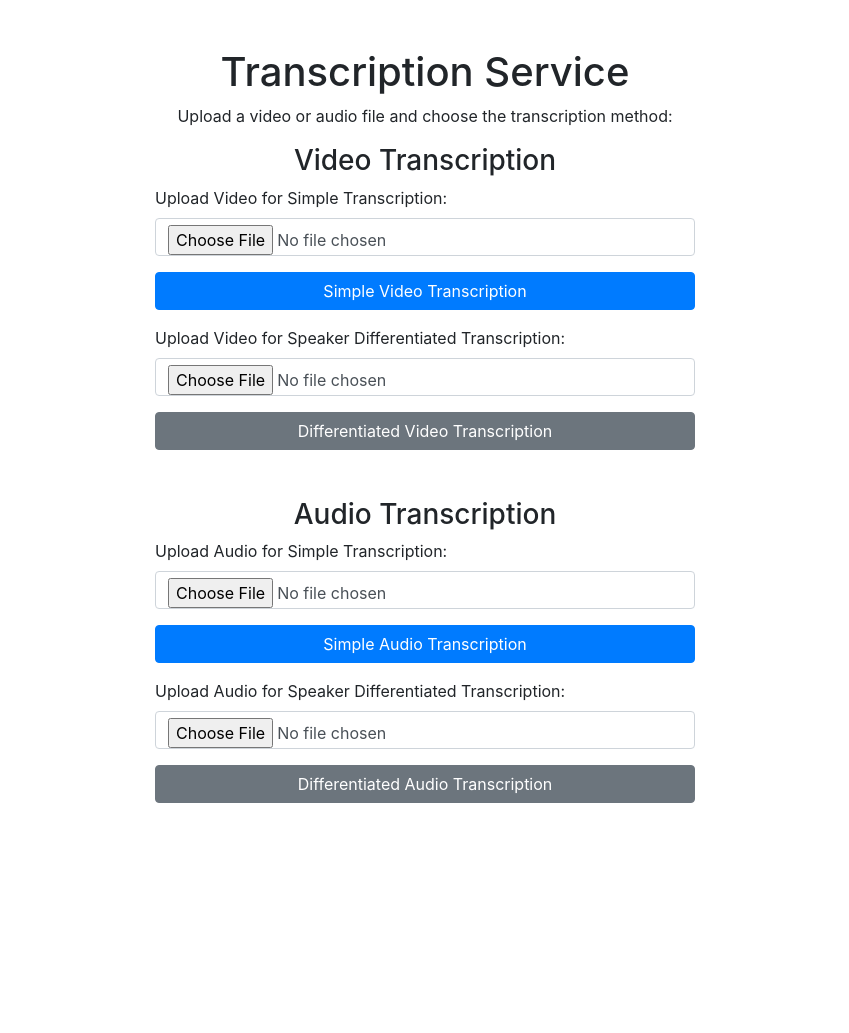
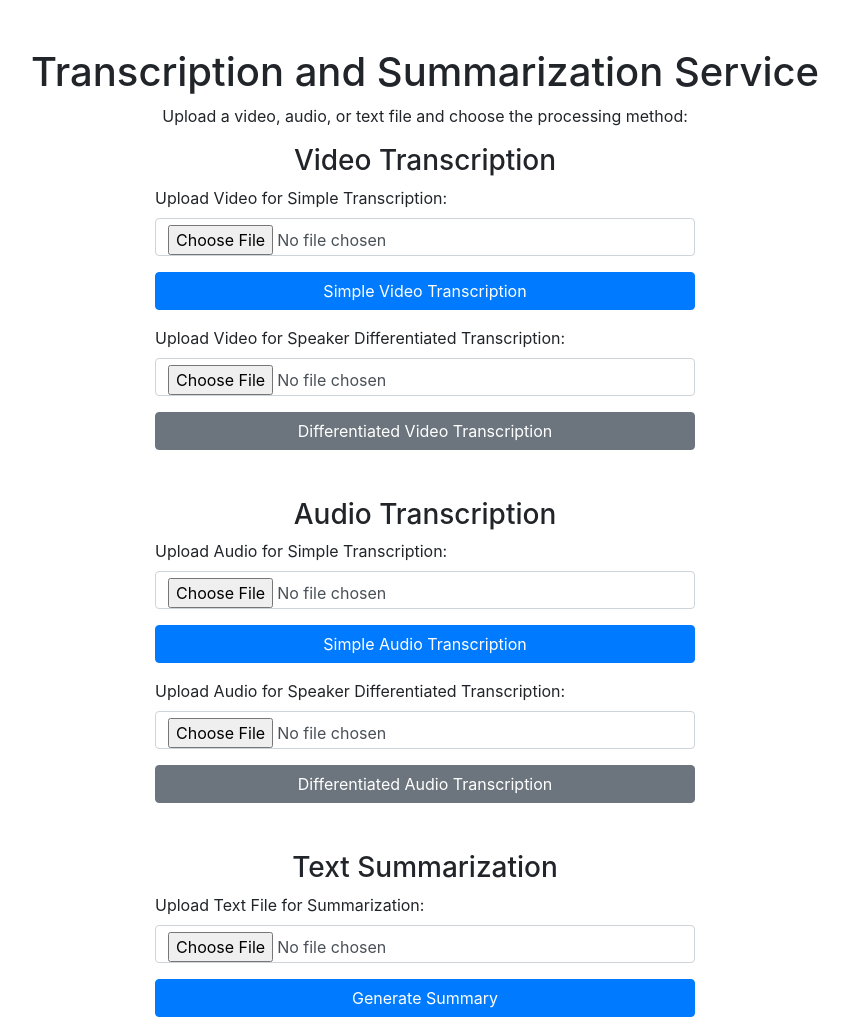
Before and after one commit to orifhon74/transcripto, a Flask app: page / in a window 1280 px wide. Shown: the whole page, without its empty margins (215-1064 px from the left). Before the commit the page ends 803 px from the top, so only its background shows below. Run offline with Flask 3, Linux system fonts and the light colour scheme; some libraries are stand-ins or nearby versions.

Commit message:
Added summarization

```diff
--- a/app.py
+++ b/app.py
@@ -1,11 +1,87 @@
+# from flask import Flask, render_template, request, redirect, url_for, send_file
+# import os
+# from process_video import main as main_differentiated, main_simple
+#
+# app = Flask(__name__)
+# app.config['UPLOAD_FOLDER'] = 'static/uploads'
+# app.config['ALLOWED_VIDEO_EXTENSIONS'] = {'mp4', 'avi', 'mov', 'mkv'}
+# app.config['ALLOWED_AUDIO_EXTENSIONS'] = {'wav', 'mp3', 'flac'}
+#
+#
+# def allowed_file(filename, allowed_extensions):
+#     """Check if file is of allowed type."""
+#     return '.' in filename and filename.rsplit('.', 1)[1].lower() in allowed_extensions
+#
+#
+# @app.route('/')
+# def index():
+#     """Render the homepage with the upload options."""
+#     return render_template('index.html')
+#
+#
+# @app.route('/upload_simple_video', methods=['POST'])
+# def upload_simple_video():
+#     """Handle video file upload and process without differentiating speakers."""
+#     return handle_upload('video', main_simple, app.config['ALLOWED_VIDEO_EXTENSIONS'], "Simple")
+#
+#
+# @app.route('/upload_differentiated_video', methods=['POST'])
+# def upload_differentiated_video():
+#     """Handle video file upload and process with differentiating speakers."""
+#     return handle_upload('video', main_differentiated, app.config['ALLOWED_VIDEO_EXTENSIONS'], "Differentiated")
+#
+#
+# @app.route('/upload_simple_audio', methods=['POST'])
+# def upload_simple_audio():
+#     """Handle audio file upload and process without differentiating speakers."""
+#     return handle_upload('audio', main_simple, app.config['ALLOWED_AUDIO_EXTENSIONS'], "Simple")
+#
+#
+# @app.route('/upload_differentiated_audio', methods=['POST'])
+# def upload_differentiated_audio():
+#     """Handle audio file upload and process with differentiating speakers."""
+#     return handle_upload('audio', main_differentiated, app.config['ALLOWED_AUDIO_EXTENSIONS'], "Differentiated")
+#
+#
+# def handle_upload(file_key, processing_function, allowed_extensions, version):
+#     """Common function to handle file upload and processing."""
+#     if file_key not in request.files:
+#         return redirect(url_for('index'))
+#
+#     file = request.files[file_key]
+#
+#     if file and allowed_file(file.filename, allowed_extensions):
+#         filename = file.filename
+#         filepath = os.path.join(app.config['UPLOAD_FOLDER'], filename)
+#         file.save(filepath)
+#
+#         # Process the uploaded file
+#         output_file = processing_function(filepath)
+#
+#         return render_template('result.html', transcription_file=output_file, version=version)
+#
+#     return redirect(url_for('index'))
+#
+#
+# @app.route('/download/<filename>')
+# def download_file(filename):
+#     """Allow users to download the transcription file."""
+#     return send_file(f'static/uploads/{filename}', as_attachment=True)
+#
+#
+# if __name__ == "__main__":
+#     app.run(debug=True)
+
 from flask import Flask, render_template, request, redirect, url_for, send_file
 import os
-from process_video import main as main_differentiated, main_simple
+from process_video import main as main_differentiated, main_simple, summarize_text
+from process_video import summarize_text
 
 app = Flask(__name__)
 app.config['UPLOAD_FOLDER'] = 'static/uploads'
 app.config['ALLOWED_VIDEO_EXTENSIONS'] = {'mp4', 'avi', 'mov', 'mkv'}
 app.config['ALLOWED_AUDIO_EXTENSIONS'] = {'wav', 'mp3', 'flac'}
+app.config['ALLOWED_TEXT_EXTENSIONS'] = {'txt'}
 
 
 def allowed_file(filename, allowed_extensions):
@@ -56,11 +132,72 @@ def handle_upload(file_key, processing_function, allowed_extensions, version):
         file.save(filepath)
 
         # Process the uploaded file
-        output_file = processing_function(filepath)
+        output_file, _ = processing_function(filepath)
 
-        return render_template('result.html', transcription_file=output_file, version=version)
+        # Generate a summary automatically
+        with open(output_file, "r") as f:
+            text_content = f.read()
+        summary = summarize_text(text_content)
+
+        # Render the result page with the automatically generated summary
+        return render_template('result.html', transcription_file=output_file, version=version, summary=summary)
 
     return redirect(url_for('index'))
+
+
+@app.route('/upload_text', methods=['POST'])
+def upload_text():
+    """Handle text file upload for summarization."""
+    if 'textfile' not in request.files:
+        return redirect(url_for('index'))
+
+    file = request.files['textfile']
+
+    if file and allowed_file(file.filename, app.config['ALLOWED_TEXT_EXTENSIONS']):
+        filename = file.filename
+        filepath = os.path.join(app.config['UPLOAD_FOLDER'], filename)
+        file.save(filepath)
+
+        # Read the text from the file and generate the summary
+        with open(filepath, "r") as f:
+            text_content = f.read()
+
+        # Use the updated summarize_text function
+        summary = summarize_text(text_content)
+        return render_template('result.html', transcription_file=filename, version="Uploaded Text", summary=summary)
+
+    return redirect(url_for('index'))
+
+
+@app.route('/generate_summary', methods=['POST'])
+def generate_summary():
+    """Generate a summary from the existing transcription file."""
+    transcription_file = request.form.get('transcription_file')
+
+    # Debug: Check if we are receiving the correct file name
+    if not transcription_file:
+        print("No transcription file received.")
+        return redirect(url_for('index'))
+
+    # Read the transcription from the file and generate a summary
+    filepath = os.path.join(app.config['UPLOAD_FOLDER'], transcription_file)
+    if not os.path.exists(filepath):
+        print("Transcription file does not exist.")
+        return redirect(url_for('index'))
+
+    with open(filepath, "r") as f:
+        text_content = f.read()
+
+    summary = summarize_text(text_content)
+
+    # Debug: Check if summary is successfully generated
+    if not summary:
+        print("Failed to generate summary.")
+        return redirect(url_for('index'))
+
+    # Render the result page with the generated summary
+    return render_template('result.html', transcription_file=transcription_file, version="Transcription",
+                           summary=summary)
 
 
 @app.route('/download/<filename>')
--- a/templates/index.html
+++ b/templates/index.html
@@ -2,13 +2,14 @@
 <html lang="en">
 <head>
     <meta charset="UTF-8">
-    <title>Video and Audio Transcription Service</title>
+    <title>Transcription and Summarization Service</title>
     <link href="https://stackpath.bootstrapcdn.com/bootstrap/4.5.2/css/bootstrap.min.css" rel="stylesheet">
 </head>
 <body>
     <div class="container mt-5">
-        <h1 class="text-center">Transcription Service</h1>
-        <p class="text-center">Upload a video or audio file and choose the transcription method:</p>
+        <h1 class="text-center">Transcription and Summarization Service</h1>
+        <p class="text-center">Upload a video, audio, or text file and choose the processing method:</p>
+
         <div class="row justify-content-center">
             <div class="col-md-6">
                 <h3 class="text-center">Video Transcription</h3>
@@ -42,6 +43,15 @@
                     </div>
                     <button type="submit" class="btn btn-secondary btn-block">Differentiated Audio Transcription</button>
                 </form>
+
+                <h3 class="text-center mt-5">Text Summarization</h3>
+                <form action="{{ url_for('upload_text') }}" method="post" enctype="multipart/form-data" class="mb-3">
+                    <div class="form-group">
+                        <label for="textfile">Upload Text File for Summarization:</label>
+                        <input type="file" name="textfile" class="form-control" id="textfile" accept=".txt" required>
+                    </div>
+                    <button type="submit" class="btn btn-primary btn-block">Generate Summary</button>
+                </form>
             </div>
         </div>
     </div>
```
Also changed, not shown: process_video.py (+53 -45 lines), templates/result.html (+10 -0 lines).
